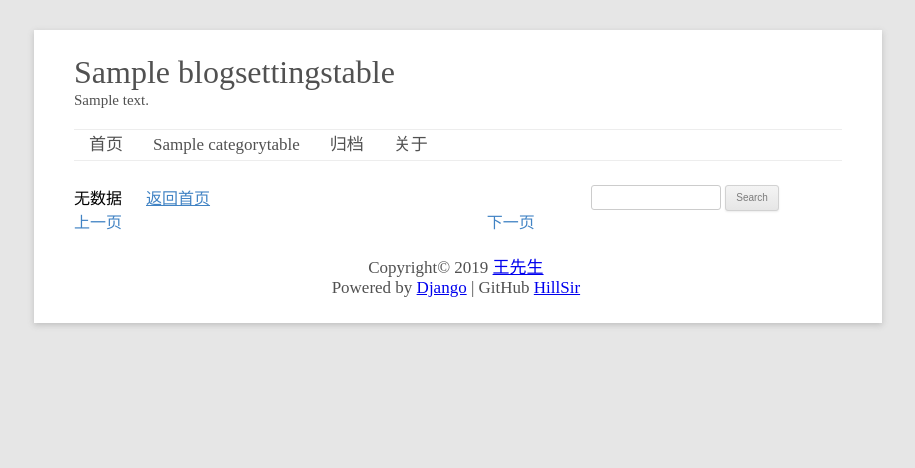
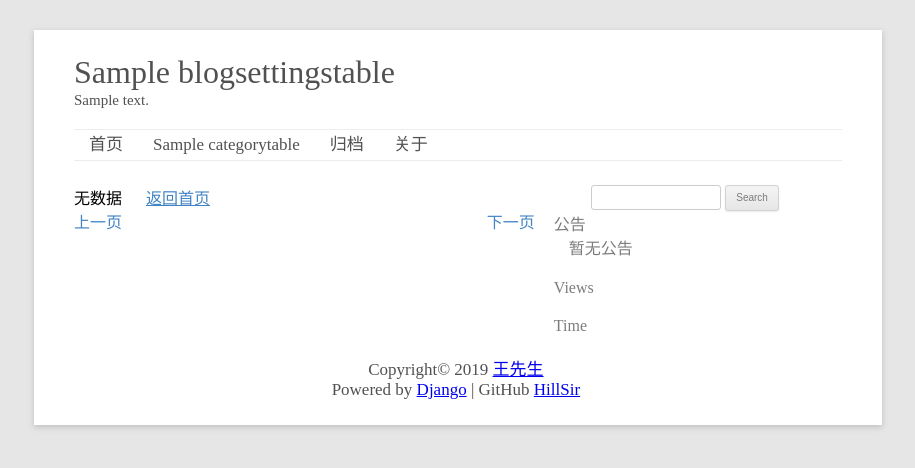
Before and after one commit to OpenHill/DjangoOneBlog, a Django app: page / in a window 1280 px wide. Shown: the top 468 px of the page, without its empty margins (182-1097 px from the left). Run offline with Django 3.2, Linux system fonts and the light colour scheme; tables that the repository leaves empty hold one stand-in row (values such as "Sample post"); some libraries are stand-ins or nearby versions.

Commit message:
添加右部

```diff
--- a/DjangoOneBlog/Blog/templates/base.html
+++ b/DjangoOneBlog/Blog/templates/base.html
@@ -128,6 +128,24 @@
             box-shadow: 0 1px 2px rgba(64, 64, 64, 0.1);
         }
 
+        .lately_article {
+            /*overflow: hidden;*/
+            word-wrap: break-word;
+            padding-left: 30px;
+            /*height: 30px;*/
+            /*line-height: 30px;*/
+            /*font-size: 20px;*/
+        }
+
+        .lately_article span {
+            /*float: right;*/
+            /*font-size: 18px;*/
+        }
+
+        .lately_article a {
+            color: #757575;
+        }
+
         /*底部样式*/
         .foot {
             min-height: 50px;
@@ -229,6 +247,34 @@
                 <input id="searchkey" type="text" name="key">
                 <input id="searchbtn" value="Search" type="submit">
             </div>
+            <div style="color:#7c7c7c;">
+                <div style="margin-left: 15px">公告</div>
+                <!--                最新发布-->
+                <div style="margin-left: 30px">
+                    暂无公告
+                </div>
+
+
+            </div>
+            <div style="color:#7c7c7c;margin-top: 20px">
+                <div style="margin-left: 15px">Views</div>
+                <!--                最新发布-->
+                {% for foo in views_article %}
+                <div class="lately_article">
+                    <a href="/article/{{foo.id}}">{{foo.title}}</a>&nbsp;&nbsp;&nbsp;&nbsp;<span>{{foo.views}}views</span>
+                </div>
+                {% endfor %}
+            </div>
+
+            <div style="color:#7c7c7c;margin-top: 20px">
+                <div style="margin-left: 15px">Time</div>
+                <!--                最新发布-->
+                {% for foo in lately_article %}
+                <div class="lately_article">
+                    <a href="/article/{{foo.id}}">{{foo.title}}</a>&nbsp;&nbsp;&nbsp;&nbsp;<span>{{foo.pub_time|date:'Y-m-d'}}</span>
+                </div>
+                {% endfor %}
+            </div>
         </div>
 
     </div>
--- a/DjangoOneBlog/Blog/tool/context_processors.py
+++ b/DjangoOneBlog/Blog/tool/context_processors.py
@@ -1,4 +1,4 @@
-from ..models import CategoryTable, BlogSettingsTable
+from ..models import CategoryTable, BlogSettingsTable, ArticleTable
 
 
 def get_class(request):
@@ -41,3 +41,16 @@
         'public_top_data': category_list,
         'public_setting': setting
     }
+
+
+def views_article(request):
+    ar = ArticleTable.objects.filter(status='n').order_by('-views').all()[:5]
+    return {
+        'views_article': ar
+    }
+
+def lately_article(request):
+    ar = ArticleTable.objects.filter(status='n').order_by('-pub_time').all()[:5]
+    return {
+        'lately_article': ar
+    }
--- a/DjangoOneBlog/DjangoOneBlog/settings.py
+++ b/DjangoOneBlog/DjangoOneBlog/settings.py
@@ -67,7 +67,9 @@
                 'django.template.context_processors.request',
                 'django.contrib.auth.context_processors.auth',
                 'django.contrib.messages.context_processors.messages',
-                'Blog.tool.context_processors.get_class'
+                'Blog.tool.context_processors.get_class',
+                'Blog.tool.context_processors.lately_article',
+                'Blog.tool.context_processors.views_article',
             ],
         },
     },
```
